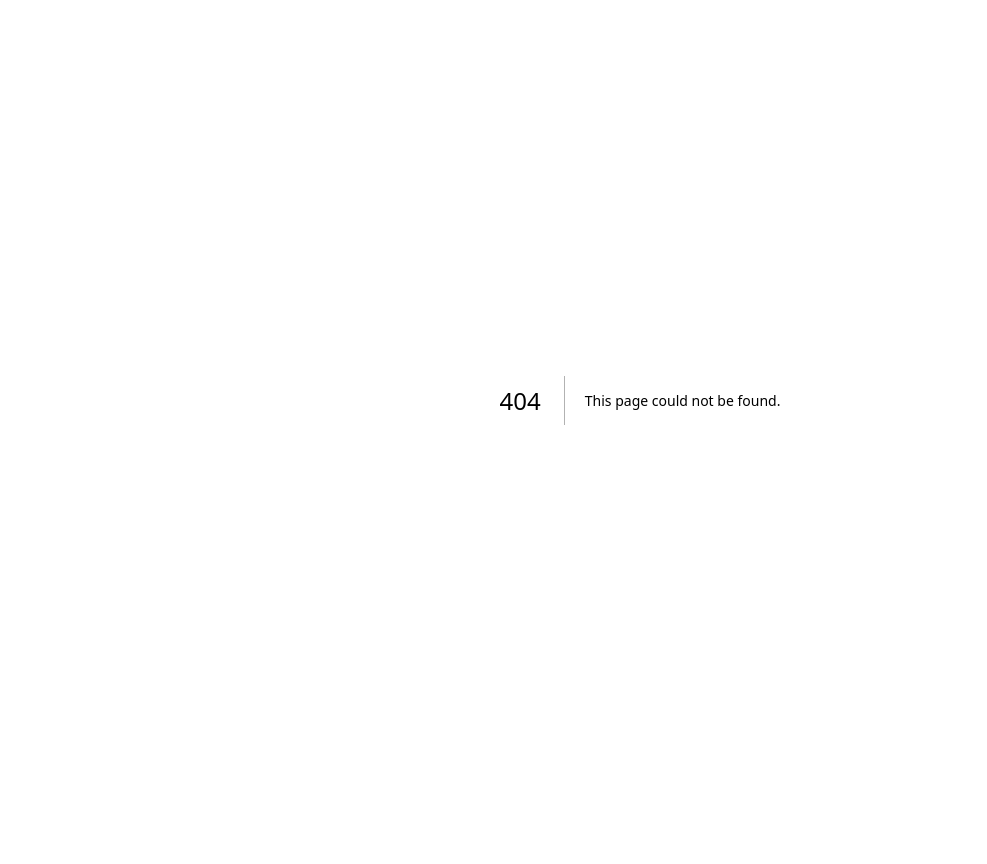
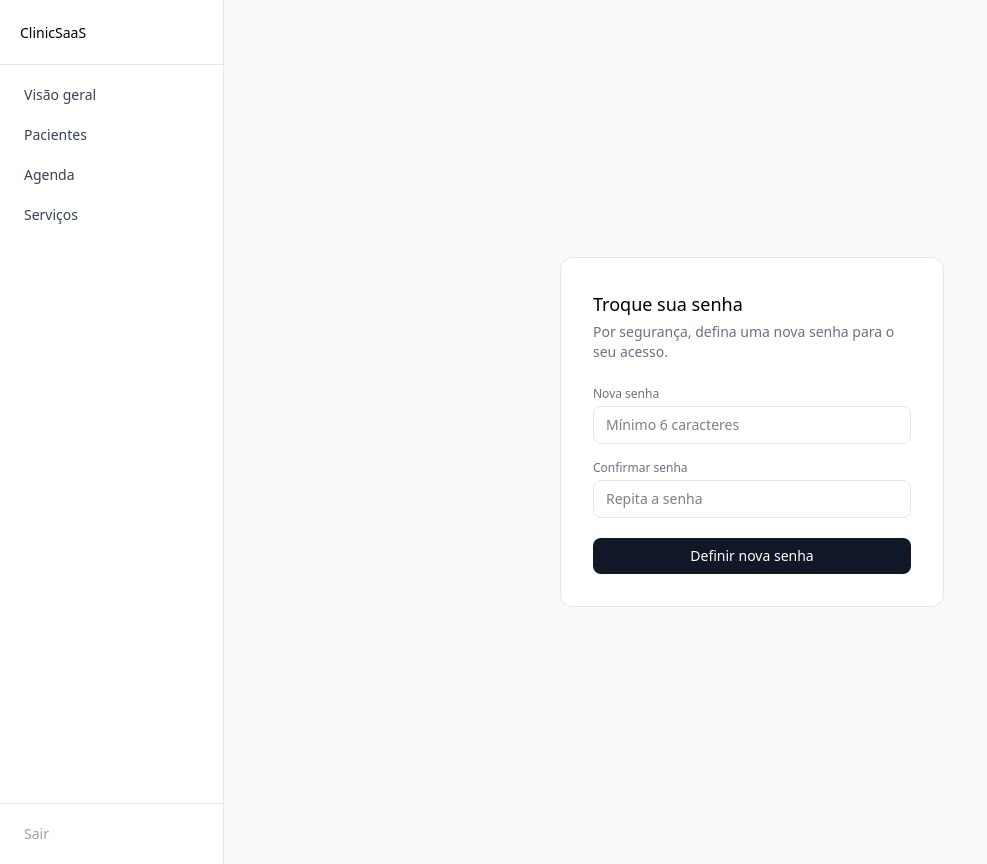
Before and after one commit to brunocperez/cliniq, a Next.js app: page /dashboard/trocar-senha in a window 1280 px wide. Before the commit this address had no page. Shown: the whole page, without its empty margins (0-987 px from the left). Before the commit the page ends 800 px from the top, so only its background shows below. Built offline with nearby package versions, Linux system fonts and the light colour scheme; no server answers.

Commit message:
tenant: senha temporária gerada, troca de senha no primeiro login

```diff
--- a/src/app/(admin)/admin/tenants/novo/page.tsx
+++ b/src/app/(admin)/admin/tenants/novo/page.tsx
@@ -5,12 +5,13 @@ import { useRouter } from 'next/navigation'
 
 export default function NovoTenantPage() {
   const router = useRouter()
+
   const [nome, setNome] = useState('')
   const [plano, setPlano] = useState('essencial')
   const [email, setEmail] = useState('')
-  const [senha, setSenha] = useState('')
   const [erro, setErro] = useState('')
   const [loading, setLoading] = useState(false)
+  const [senhaGerada, setSenhaGerada] = useState('')
 
   async function handleCriar() {
     setErro('')
@@ -19,7 +20,7 @@ export default function NovoTenantPage() {
     const res = await fetch('/api/tenants', {
       method: 'POST',
       headers: { 'Content-Type': 'application/json' },
-    body: JSON.stringify({ nome, plano, email, senha }),
+      body: JSON.stringify({ nome, plano, email }),
     })
 
     const data = await res.json()
@@ -30,7 +31,39 @@ export default function NovoTenantPage() {
       return
     }
 
-  router.push('/admin')
+    setSenhaGerada(data.senha)
+    setLoading(false)
+  }
+
+  if (senhaGerada) {
+    return (
+      <div className="max-w-md">
+        <div className="bg-white border border-gray-200 rounded-xl p-6 text-center">
+          <div className="w-12 h-12 rounded-full bg-green-50 flex items-center justify-center mx-auto mb-4">
+            <span className="text-green-600 text-xl">✓</span>
+          </div>
+          <h1 className="text-lg font-medium mb-2">Tenant criado com sucesso!</h1>
+          <p className="text-sm text-gray-500 mb-6">
+            Compartilhe os dados de acesso com o cliente:
+          </p>
+          <div className="bg-gray-50 border border-gray-200 rounded-lg p-4 text-left mb-6">
+            <p className="text-xs text-gray-500 mb-1">E-mail</p>
+            <p className="text-sm font-medium mb-3">{email}</p>
+            <p className="text-xs text-gray-500 mb-1">Senha temporária</p>
+            <p className="text-sm font-medium font-mono">{senhaGerada}</p>
+          </div>
+          <p className="text-xs text-gray-400 mb-6">
+            O cliente será solicitado a trocar a senha no primeiro acesso.
+          </p>
+          <button
+            onClick={() => router.push('/admin')}
+            className="w-full bg-gray-900 text-white rounded-lg py-2 text-sm font-medium"
+          >
+            Voltar para a lista
+          </button>
+        </div>
+      </div>
+    )
   }
 
   return (
@@ -82,16 +115,9 @@ export default function NovoTenantPage() {
           />
         </div>
 
-        <div>
-          <label className="block text-xs text-gray-500 mb-1">Senha inicial</label>
-          <input
-            type="text"
-            value={senha}
-            onChange={e => setSenha(e.target.value)}
-            placeholder="Mínimo 6 caracteres"
-            className="w-full border border-gray-200 rounded-lg px-3 py-2 text-sm outline-none focus:border-gray-400"
-          />
-        </div>
+        <p className="text-xs text-gray-400">
+          Uma senha temporária será gerada automaticamente.
+        </p>
 
         <button
           onClick={handleCriar}
--- /dev/null
+++ b/src/app/(dashboard)/dashboard/trocar-senha/page.tsx
@@ -0,0 +1,98 @@
+'use client'
+
+import { useState } from 'react'
+import { useRouter } from 'next/navigation'
+import { createClient } from '@/lib/supabase/client'
+
+export default function TrocarSenhaPage() {
+  const router = useRouter()
+  const supabase = createClient()
+
+  const [novaSenha, setNovaSenha] = useState('')
+  const [confirmarSenha, setConfirmarSenha] = useState('')
+  const [erro, setErro] = useState('')
+  const [loading, setLoading] = useState(false)
+
+  async function handleTrocar() {
+  setErro('')
+
+  if (novaSenha.length < 6) {
+    setErro('A senha deve ter pelo menos 6 caracteres.')
+    return
+  }
+
+  if (novaSenha !== confirmarSenha) {
+    setErro('As senhas não coincidem.')
+    return
+  }
+
+  setLoading(true)
+
+  const { error } = await supabase.auth.updateUser({ password: novaSenha })
+
+  if (error) {
+    setErro('Erro ao trocar senha.')
+    setLoading(false)
+    return
+  }
+
+  const { data: { user } } = await supabase.auth.getUser()
+
+  await supabase
+    .from('profiles')
+    .update({ first_login: false })
+    .eq('id', user?.id)
+
+  router.push('/dashboard')
+}
+
+  return (
+    <div className="min-h-screen flex items-center justify-center bg-gray-50">
+      <div className="bg-white border border-gray-200 rounded-xl p-8 w-full max-w-sm">
+
+        <h1 className="text-lg font-medium mb-1">Troque sua senha</h1>
+        <p className="text-sm text-gray-500 mb-6">
+          Por segurança, defina uma nova senha para o seu acesso.
+        </p>
+
+        {erro && (
+          <div className="bg-red-50 border border-red-200 text-red-700 rounded-lg px-3 py-2 text-sm mb-4">
+            {erro}
+          </div>
+        )}
+
+        <div className="mb-4">
+          <label className="block text-xs text-gray-500 mb-1">Nova senha</label>
+          <input
+            type="password"
+            value={novaSenha}
+            onChange={e => setNovaSenha(e.target.value)}
+            placeholder="Mínimo 6 caracteres"
+            className="w-full border border-gray-200 rounded-lg px-3 py-2 text-sm outline-none focus:border-gray-400"
+          />
+        </div>
+
+        <div className="mb-5">
+          <label className="block text-xs text-gray-500 mb-1">Confirmar senha</label>
+          <input
+            type="password"
+            value={confirmarSenha}
+            onChange={e => setConfirmarSenha(e.target.value)}
+            placeholder="Repita a senha"
+            onKeyDown={e => e.key === 'Enter' && handleTrocar()}
+            className="w-full border border-gray-200 rounded-lg px-3 py-2 text-sm outline-none focus:border-gray-400"
+          />
+        </div>
+
+        <button
+          onClick={handleTrocar}
+          disabled={loading}
+          className="w-full bg-gray-900 text-white rounded-lg py-2 text-sm font-medium disabled:opacity-50"
+        >
+          {loading ? 'Salvando...' : 'Definir nova senha'}
+        </button>
+
+      </div>
+    </div>
+  )
+}
--- a/src/app/api/tenants/route.ts
+++ b/src/app/api/tenants/route.ts
@@ -3,10 +3,18 @@ import { createClient } from '@supabase/supabase-js'
 import { NextResponse, type NextRequest } from 'next/server'
 import { cookies } from 'next/headers'
 
+function gerarSenha() {
+  const chars = 'ABCDEFGHJKMNPQRSTUVWXYZabcdefghjkmnpqrstuvwxyz23456789'
+  let senha = ''
+  for (let i = 0; i < 10; i++) {
+    senha += chars.charAt(Math.floor(Math.random() * chars.length))
+  }
+  return senha
+}
+
 export async function POST(request: NextRequest) {
-  const { nome, plano, email, senha } = await request.json()
+  const { nome, plano, email } = await request.json()
 
-  // Cliente normal para verificar se é admin
   const cookieStore = await cookies()
   const supabase = createServerClient(
     process.env.NEXT_PUBLIC_SUPABASE_URL!,
@@ -20,7 +28,6 @@ export async function POST(request: NextRequest) {
     }
   )
 
-  // Verifica se quem está chamando é admin
   const { data: { user } } = await supabase.auth.getUser()
   if (!user) return NextResponse.json({ error: 'Não autorizado' }, { status: 401 })
 
@@ -34,7 +41,6 @@ export async function POST(request: NextRequest) {
     return NextResponse.json({ error: 'Não autorizado' }, { status: 401 })
   }
 
-  // Cliente admin com service_role
   const adminSupabase = createClient(
     process.env.NEXT_PUBLIC_SUPABASE_URL!,
     process.env.SUPABASE_SERVICE_ROLE_KEY!
@@ -51,7 +57,10 @@ export async function POST(request: NextRequest) {
     return NextResponse.json({ error: 'Erro ao criar tenant' }, { status: 500 })
   }
 
-  // 2. Cria o usuário
+  // 2. Gera senha aleatória
+  const senha = gerarSenha()
+
+  // 3. Cria o usuário
   const { data: authData, error: authError } = await adminSupabase.auth.admin.createUser({
     email,
     password: senha,
@@ -59,10 +68,12 @@ export async function POST(request: NextRequest) {
   })
 
   if (authError) {
+    // Reverte o tenant se falhar
+    await adminSupabase.from('tenants').delete().eq('id', tenant.id)
     return NextResponse.json({ error: authError.message }, { status: 500 })
   }
 
-  // 3. Cria o profile
+  // 4. Cria o profile
   const { error: profileError } = await adminSupabase
     .from('profiles')
     .insert({
@@ -70,11 +81,15 @@ export async function POST(request: NextRequest) {
       tenant_id: tenant.id,
       role: 'client',
       full_name: nome,
+      first_login: true,
     })
 
   if (profileError) {
+    // Reverte usuário e tenant se falhar
+    await adminSupabase.auth.admin.deleteUser(authData.user.id)
+    await adminSupabase.from('tenants').delete().eq('id', tenant.id)
     return NextResponse.json({ error: 'Erro ao criar perfil' }, { status: 500 })
   }
 
-  return NextResponse.json({ success: true })
+  return NextResponse.json({ success: true, senha })
 }
--- a/src/proxy.ts
+++ b/src/proxy.ts
@@ -34,7 +34,6 @@ export async function proxy(request: NextRequest) {
     return NextResponse.redirect(new URL('/dashboard', request.url))
   }
 
-  // Verifica se o tenant está ativo
   if (user && path.startsWith('/dashboard')) {
     const adminSupabase = createClient(
       process.env.NEXT_PUBLIC_SUPABASE_URL!,
@@ -43,10 +42,16 @@ export async function proxy(request: NextRequest) {
 
     const { data: profile } = await adminSupabase
       .from('profiles')
-      .select('tenant_id, role')
+      .select('tenant_id, role, first_login')
       .eq('id', user.id)
       .single()
 
+    // Verifica primeiro login
+    if (profile?.first_login && path !== '/dashboard/trocar-senha') {
+      return NextResponse.redirect(new URL('/dashboard/trocar-senha', request.url))
+    }
+
+    // Verifica se tenant está ativo
     if (profile?.role !== 'admin' && profile?.tenant_id) {
       const { data: tenant } = await adminSupabase
         .from('tenants')
```
Lines whose indentation alone changed are shown as unchanged.
